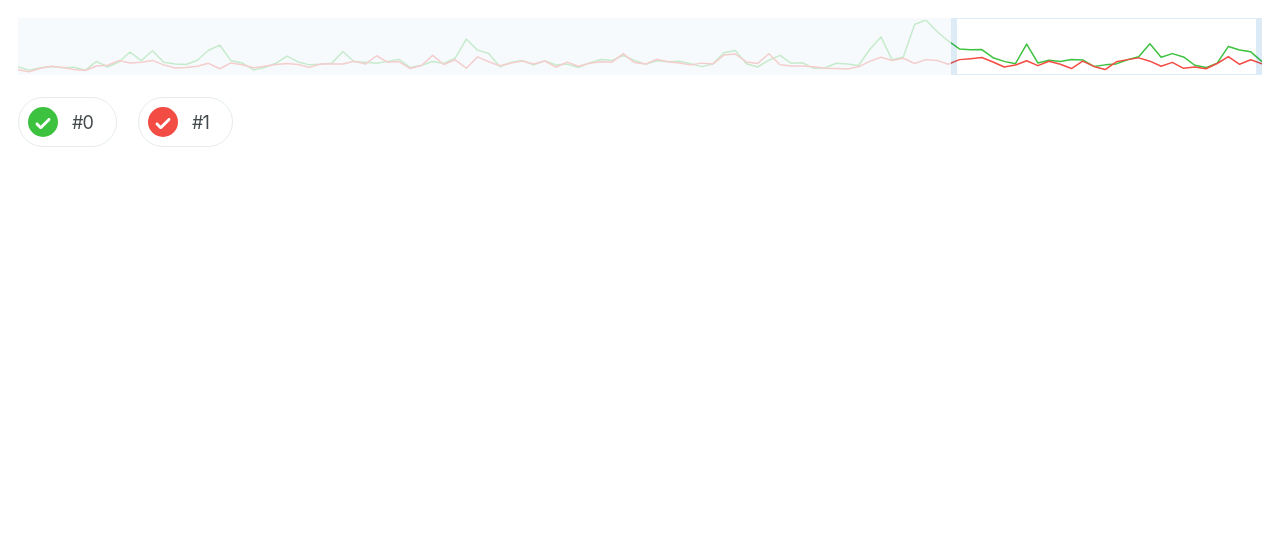
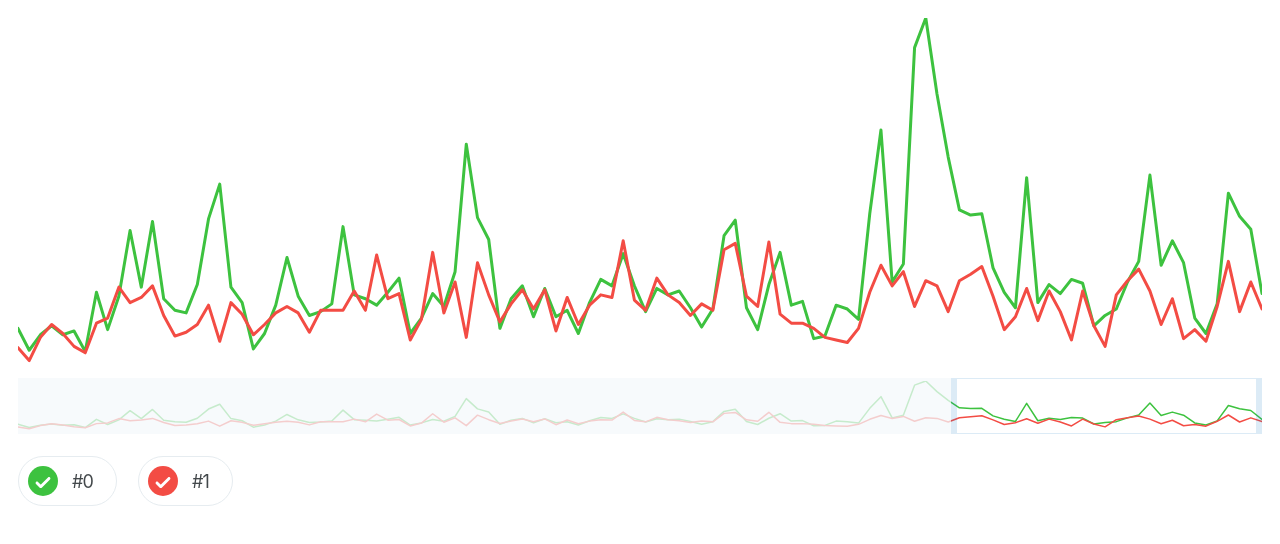
Before and after one commit to dubaua/chartapp, a website: page index.html in a window 1280 px wide. Drawn offline with Linux system fonts and the light colour scheme.

Commit message:
add zoom chart

```diff
--- a/index.js
+++ b/index.js
@@ -44,6 +44,20 @@ function createChart({ columns, types, names, colors }) {
   const maxY = Math.max(...allY);
 
   const chartEl = create('section.chart', {}, [
+    ['div.chart__zoom', {}, [
+      [
+        'svg',
+        {
+          a: {
+            viewBox: `0 0 ${chartOptions.x.length - 1} ${maxY}`,
+            preserveAspectRatio: 'none',
+          },
+        },
+        [
+          ['use', {a:{'xlink:href': '#chart-1'}}]
+        ]
+      ],
+    ]],
     [
       'div.chart__preview',
       {},
@@ -56,7 +70,10 @@ function createChart({ columns, types, names, colors }) {
               preserveAspectRatio: 'none',
             },
           },
-          chartOptionsY.map(createPath),
+          [
+            ['symbol.chart__symbol', {a: {id: 'chart-1'}}, chartOptionsY.map(createPath)],
+            ['use', {a:{'xlink:href': '#chart-1'}}]
+          ],
         ],
         [
           'div.chart__range',
@@ -177,7 +194,7 @@ function create(t, { s, l, a, r, d } = {}, h) {
   const [_t, ...c] = t.split('.');
   // create element by tagName
   const e =
-    ['svg', 'path'].indexOf(_t) > -1
+    ['svg', 'path', 'use', 'symbol'].indexOf(_t) > -1
       ? document.createElementNS('http://www.w3.org/2000/svg', _t)
       : document.createElement(_t);
   // add classes
@@ -187,7 +204,11 @@ function create(t, { s, l, a, r, d } = {}, h) {
   // set attributes by key
   if (a) {
     for (const k in a) {
-      e.setAttribute(k, a[k]);
+      if (k === 'xlink:href') {
+        e.setAttributeNS('http://www.w3.org/1999/xlink', k, a[k])
+      } else {
+        e.setAttribute(k, a[k]);
+      }
     }
   }
   // assign dom props
--- a/style.css
+++ b/style.css
@@ -7,10 +7,18 @@ body {
   margin: 18px;
 }
 
+.chart__zoom svg {
+  stroke-width: 3;
+  stroke-linecap: round;
+  stroke-linejoin: round;
+  width: 100%;
+  height: 358px;
+}
+
 .chart__preview {
   position: relative;
   overflow: hidden;
-  padding: 1.5px 0;
+  padding: 3px 0;
   line-height: 0;
 }
 
@@ -19,7 +27,7 @@ body {
   stroke-linecap: round;
   stroke-linejoin: round;
   width: 100%;
-  height: 54px;
+  height: 50px;
 }
 
 .chart__range {
```
